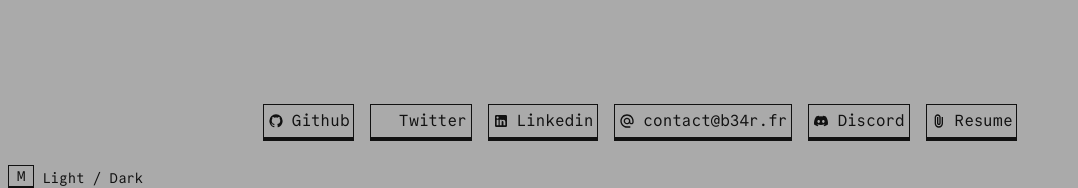
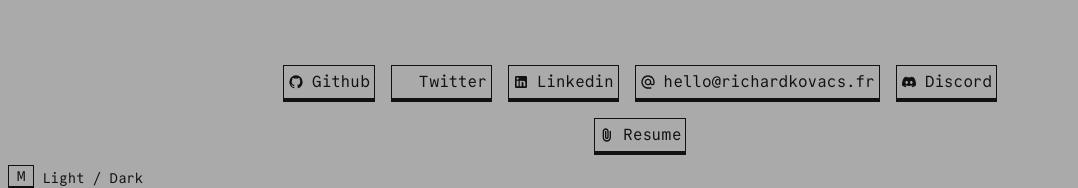
Before and after one commit to rchrdkvcs/portfolio, a Next.js app: page / in a window 1280 px wide. Shown: the part 602-790 px from the top of the page, without its empty margins (0-1078 px from the left). Built offline with nearby package versions, Linux system fonts and the light colour scheme.

Commit message:
- Updated email adress in ContactSection and HomeSection - Updated CV

```diff
--- a/src/components/Navigation.jsx
+++ b/src/components/Navigation.jsx
@@ -1,5 +1,6 @@
 "use client";
 
+import { motion } from "framer-motion";
 import Image from "next/image";
 import Link from "next/link";
 import { useRouter } from "next/navigation";
@@ -74,7 +75,11 @@ export const Navigation = () => {
   }, [keyDown, router]);
 
   return (
-    <header className="fixed top-0 left-0 z-50 flex flex-col w-full">
+    <motion.header
+      initial={{ opacity: 0, y: -100 }}
+      animate={{ opacity: 1, y: 0 }}
+      transition={{ duration: 0.3 }}
+      className="fixed top-0 left-0 z-50 flex flex-col w-full">
       <nav
         className={`flex items-center justify-between w-full px-4 py-2 md:px-16 lg:px-32 xl:px-64 ${
           scroll
@@ -140,6 +145,6 @@ export const Navigation = () => {
           </ul>
         </nav>
       )}
-    </header>
+    </motion.header>
   );
 };
--- a/src/components/section/ContactSection.jsx
+++ b/src/components/section/ContactSection.jsx
@@ -33,9 +33,9 @@ export const ContactSection = () => {
             label="Linkedin"
           />
           <ContactButton
-            href="mailto:kovacs.richard@outlook.be"
+            href="mailto:hello@richardkovacs.fr"
             icon={<Email />}
-            label="kovacs.richard@outlook.be"
+            label="hello@richardkovacs.fr"
           />
           <ContactButton href="" icon={<Discord />} label="Discord" />
           <ContactButton
--- a/src/components/section/HomeSection.jsx
+++ b/src/components/section/HomeSection.jsx
@@ -55,9 +55,9 @@ export const HomeSection = () => {
           label="Linkedin"
         />
         <ContactButton
-          href="mailto:contact@b34r.fr"
+          href="mailto:hello@richardkovacs.fr"
           icon={<Email />}
-          label="contact@b34r.fr"
+          label="hello@richardkovacs.fr"
         />
         <ContactButton href="" icon={<Discord />} label="Discord" />
         <ContactButton
```
Also changed, not shown: 1 other file (tests, documents, lock files or other folders).
